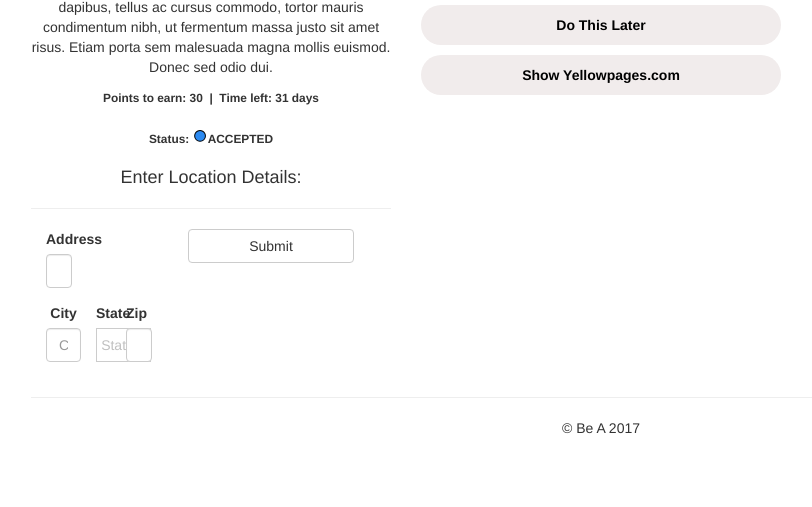
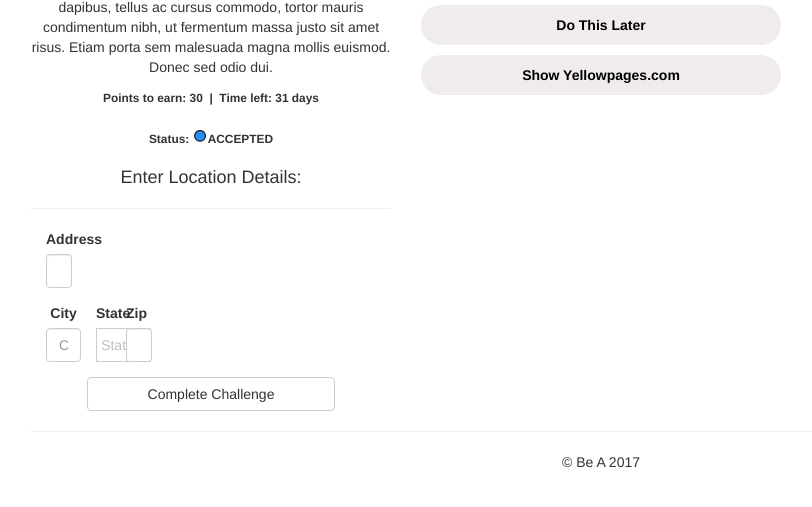
Before and after one commit to vivaelnino9/beamobile, a Django app: template bea_app/templates/challenge_detail.html in a window 1280 px wide. Shown: the part 158-665 px from the top of the page, without its empty margins (39-851 px from the left). Run offline with Django 3.2, Linux system fonts and the light colour scheme; data comes from the database, SQL or seed files in the repository; tables that the repository leaves empty hold one stand-in row (values such as "Sample post"); the template is opened without the code that fills it: values that come from a table or form of the project are taken from there, most other values are stand-ins (such as "Sample title", 1, 10 or a date in 2020); some libraries are stand-ins or nearby versions.

Commit message:
change submit to complete challenge

```diff
--- a/bea_app/templates/location_form.html
+++ b/bea_app/templates/location_form.html
@@ -101,6 +101,6 @@
    </div>
  </div>
  <div class="submitButtonDiv">
-   <button type="submit" class="btn btn-default submit">Submit</button>
+   <button type="submit" class="btn btn-default submit">Complete Challenge</button>
  </div>
 </form>
```
